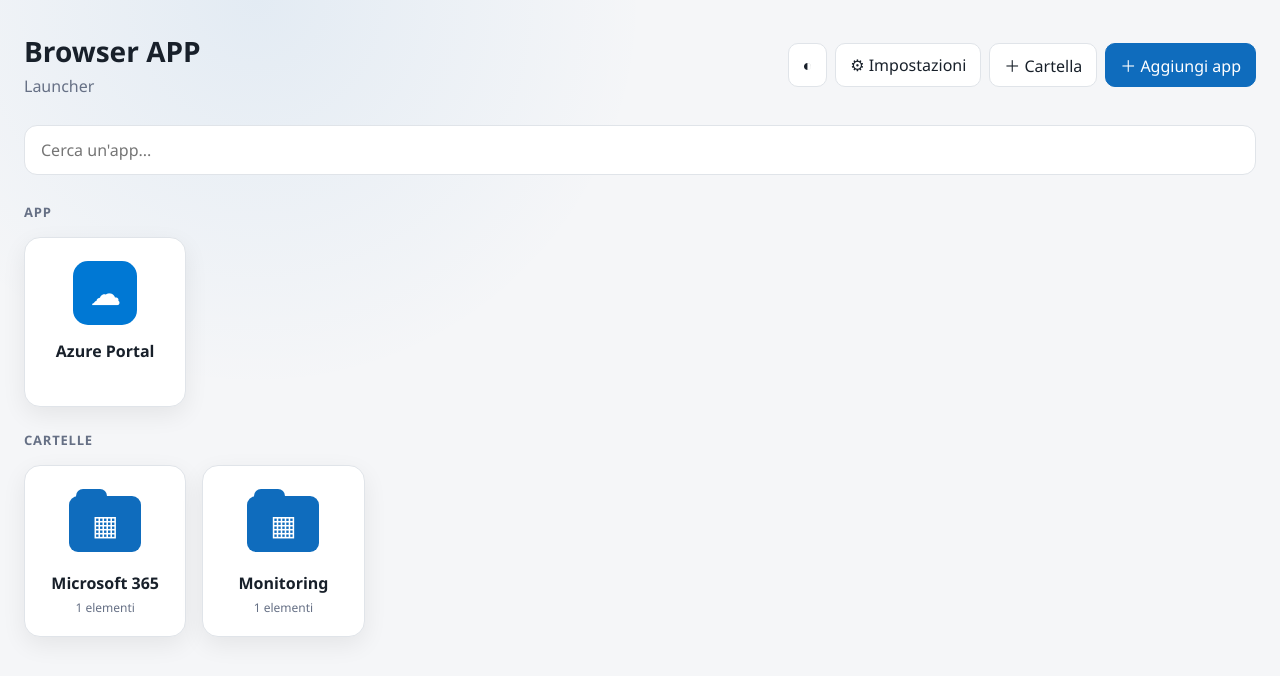
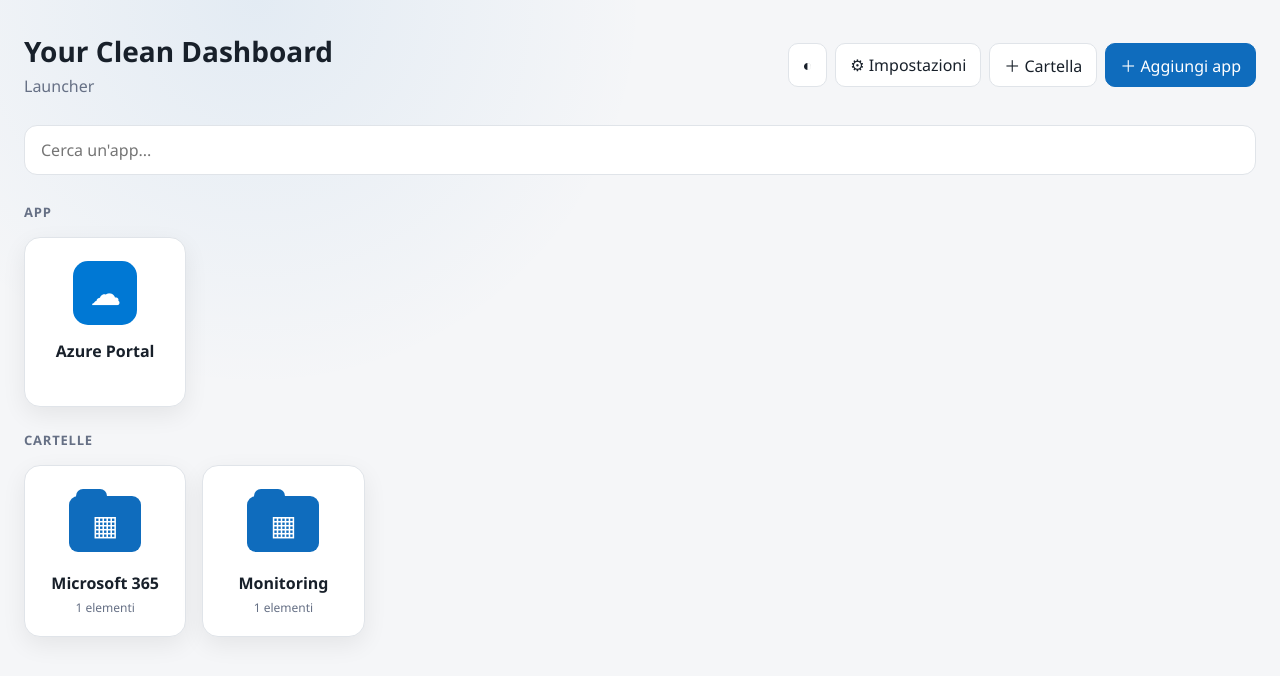
Before and after one commit to gruppomcb/launcher, a plain HTML site: page index.html in a window 1280 px wide. Drawn offline with Linux system fonts and the light colour scheme.

Commit message:
Deploy in Preview

```diff
--- a/index.html
+++ b/index.html
@@ -4,7 +4,7 @@
 <meta charset="utf-8">
 <meta name="viewport" content="width=device-width,initial-scale=1">
 <meta name="color-scheme" content="light dark">
-<title>Browser APP Launcher</title>
+<title>Your Clean Dashboard</title>
 <style>
 :root{--bg:#f5f6f8;--panel:rgba(255,255,255,.96);--card:#fff;--text:#18202a;--muted:#667085;--border:#e0e4e9;--accent:#0f6cbd;--danger:#c42b1c;--shadow:0 8px 24px rgba(0,0,0,.07);--radius:16px}
 @media(prefers-color-scheme:dark){:root{--bg:#111315;--panel:rgba(31,33,36,.98);--card:#1f2124;--text:#f3f4f6;--muted:#a7adb7;--border:#36393d;--accent:#479ef5;--danger:#ff6b5f;--shadow:0 10px 30px rgba(0,0,0,.25)}}
@@ -16,7 +16,7 @@
 .folder-breadcrumb{display:flex;align-items:center;flex-wrap:wrap;gap:6px;margin:0 0 16px;color:var(--muted);font-size:13px}.folder-breadcrumb button{border:0;background:transparent;color:var(--accent);padding:4px 2px}.folder-breadcrumb button:hover{text-decoration:underline}.folder-breadcrumb .separator{color:var(--muted)}\n</style>
 </head>
 <body><div class="shell">
-<header><div class="brand"><h1>Browser APP</h1><p>Launcher</p></div><div class="toolbar"><button class="btn" id="themeBtn" type="button">◐</button><button class="btn" id="settingsBtn" type="button">⚙ Impostazioni</button><button class="btn primary" id="addBtn" type="button">＋ Aggiungi app</button></div></header>
+<header><div class="brand"><h1>Your Clean Dashboard</h1><p>Launcher</p></div><div class="toolbar"><button class="btn" id="themeBtn" type="button">◐</button><button class="btn" id="settingsBtn" type="button">⚙ Impostazioni</button><button class="btn primary" id="addBtn" type="button">＋ Aggiungi app</button></div></header>
 <input id="search" class="search" type="search" placeholder="Cerca un'app..." autocomplete="off">
 <main id="grid" class="grid"></main></div>
 <dialog id="editDialog"><form id="appForm"><div class="dialog-head"><span id="dialogTitle">Aggiungi app</span></div><div class="dialog-body"><input type="hidden" id="appId"><div class="field"><label for="name">Nome</label><input id="name" required placeholder="es. Grafana"></div><div class="field"><label for="url">URL</label><input id="url" required type="url" placeholder="https://..."></div><div class="field"><label for="category">Categoria</label><div id="categoryOptions" class="category-options" aria-label="Categorie esistenti"></div><input id="category" placeholder="Oppure scrivi una nuova categoria" autocomplete="off"></div><div class="row"><div class="field"><label for="color">Colore</label><input id="color" type="color" value="#0f6cbd"></div><div class="field"><label for="icon">Icona</label><input id="icon" placeholder="Emoji oppure URL immagine"></div></div><div class="field window-option"><label><input id="openInNewWindow" type="checkbox"> Apri in nuova finestra</label></div><div class="dialog-actions"><button type="button" class="btn danger" id="deleteBtn">Elimina</button><button type="button" class="btn" id="duplicateBtn" hidden>Duplica</button><button type="button" class="btn" id="cancelBtn">Annulla</button><button type="submit" class="btn primary">Salva</button></div></div></form></dialog>
```
Also changed, not shown: README.md.
